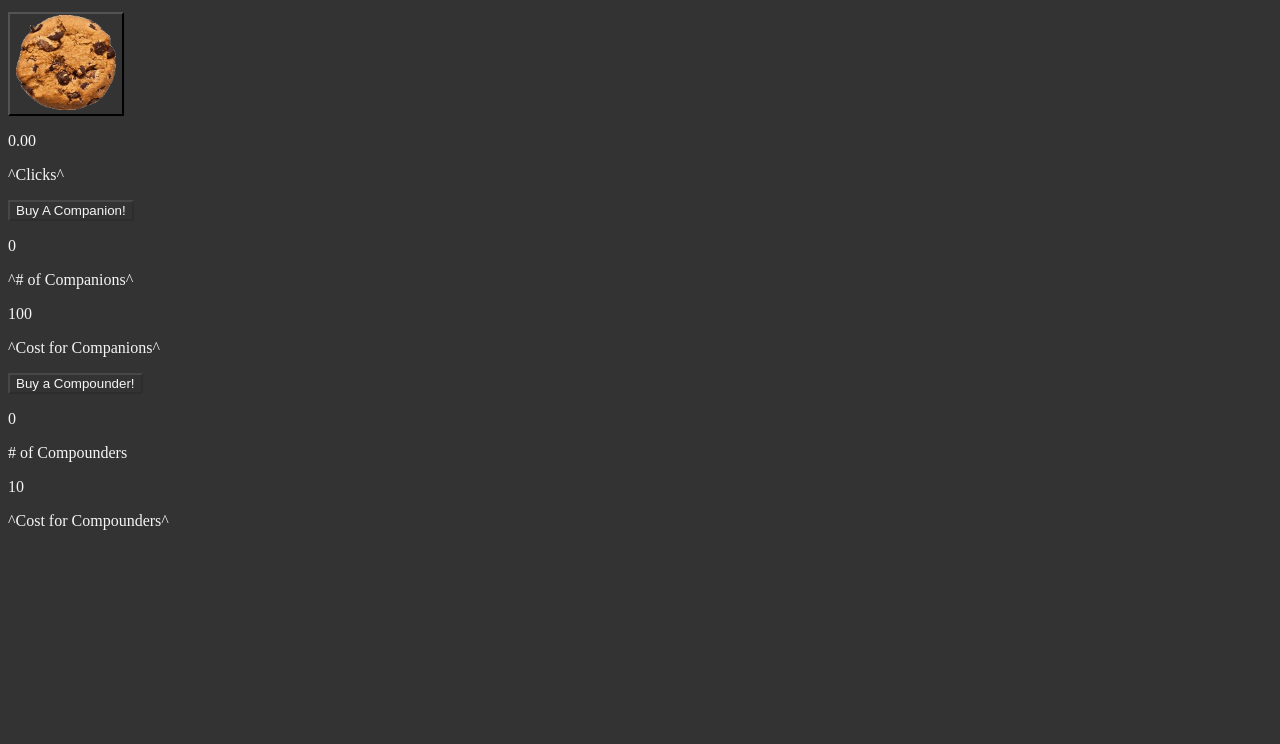
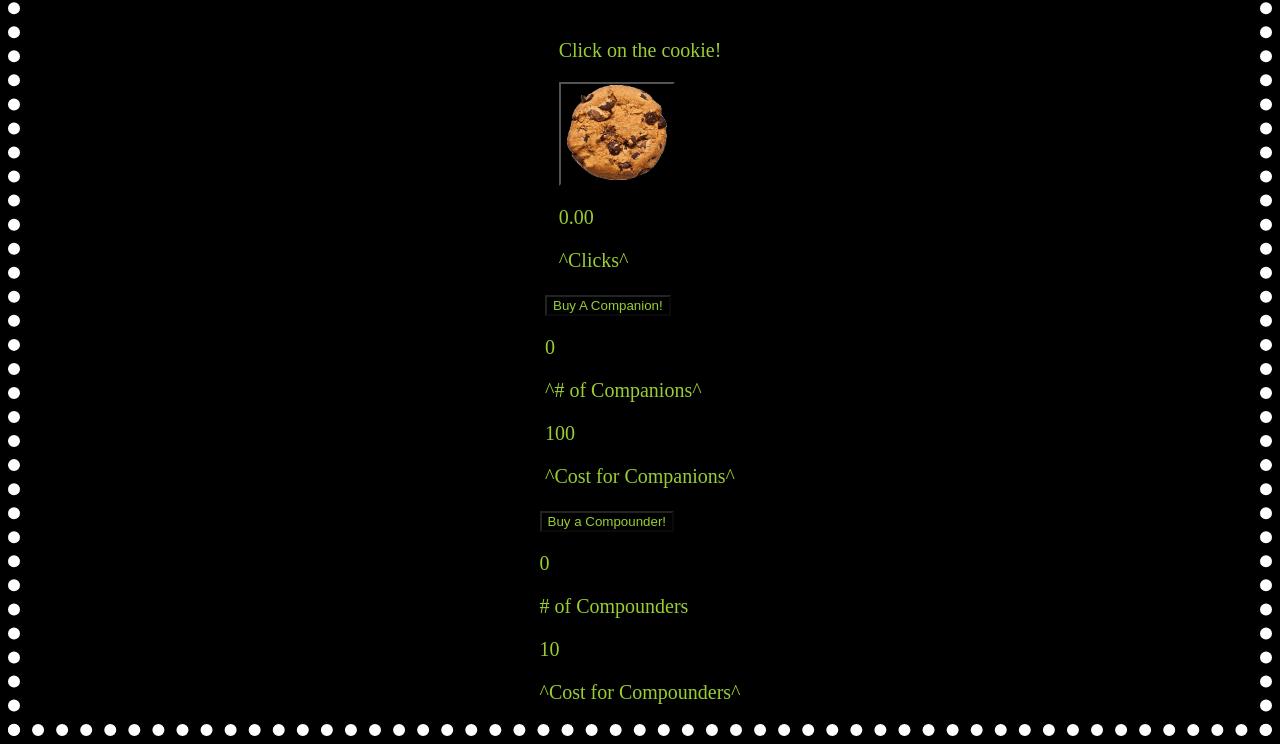
Before and after one commit to 2020-Spring-Cohort/click-counter-ericdrxlr, a plain HTML site: page index.html in a window 1280 px wide. Shown: the part 102-846 px from the top of the page. Before the commit the page ends 800 px from the top, so only its background shows below. Drawn offline with Linux system fonts and the light colour scheme.

Commit message:
here you go

```diff
--- a/index.html
+++ b/index.html
@@ -29,6 +29,7 @@
         <p id="compoundervalue"></p>
         <p>^Cost for Compounders^</p>
         </section>
+        <buton id="reset"></buton>
 </div>
     <script src="/src/js/clickcounter.js"></script>
 
--- a/src/css/style.css
+++ b/src/css/style.css
@@ -1,9 +1,18 @@
-h2 {
-    align-content: center;
+.container {
+    display: flex;
+    flex-direction: column;
+    align-items: center;
+    font-size: 20px;
+    box-sizing: border-box;
+    border-color: white;
+    border-width: 12px;
+    border-style: dotted;
+
 }
 * {
-    background-color: #333;
-    color: whitesmoke;
+    background-color: black;
+    color:yellowgreen;
+
 }
 img {
     width: 100px;
--- a/src/js/clickcounter.js
+++ b/src/js/clickcounter.js
@@ -153,6 +153,11 @@ const compounderButton = (compounderButtonElement, compounderCountElement, compo
 const updateCompounderValue = (compounderValueElement, compounderCounter) => {
     compounderValueElement.innerText = compounderCounter.getCompounderValue()
 }
+const makeResetButton = (resetButtonElement) => {
+    resetButtonElement.addEventListener('click', function(){
+        location.reload()
+    })
+}
 
 const buttonElement = document.querySelector('#cookiebutton')
 const displayClicks = document.querySelector('#displayclicks')
@@ -165,6 +170,7 @@ const displayClicksElement = document.querySelector('#displayclicks')
 const compounderButtonElement = document.querySelector('#compounderbutton')
 const compounderCountElement = document.querySelector('#compoundercount')
 const compounderValueElement = document.querySelector('#compoundervalue')
+const resetButtonElement = document.querySelector('#reset')
 
 const cookieCounter = new ClickCounter()
 
@@ -181,7 +187,7 @@ updateCompounderCounter(compounderCountElement, cookieCounter)
 updateCompounderValue(compounderValueElement, cookieCounter)
 updateCounter(displayClicksElement, cookieCounter)
 compounderButton(compounderButtonElement, compounderCountElement, compounderValueElement, displayClicksElement, cookieCounter)
-
+makeResetButton(resetButtonElement, cookieCounter)
 
 const autoClickElement = setInterval(autoClick, 1000)
 
```
Also changed, not shown: src/css/cookieback.png (added).
